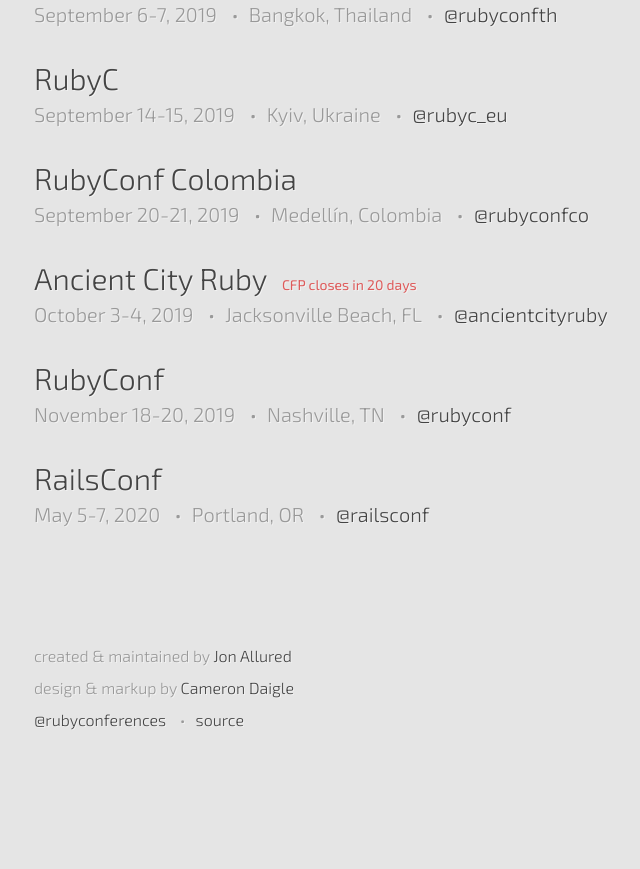
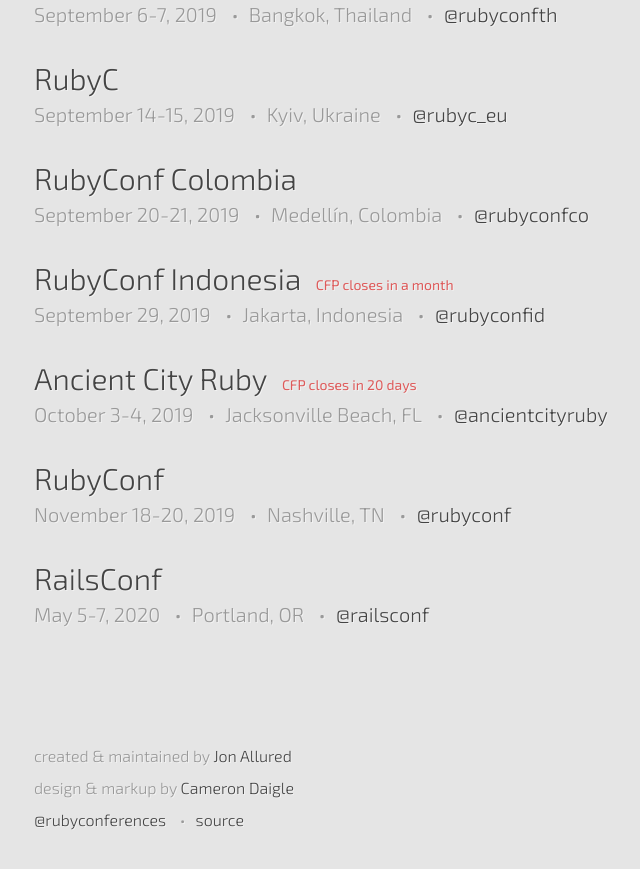
Before and after one commit to ruby-conferences/ruby-conferences.github.io, a Jekyll site: the page built from index.html, in a window 1280 px wide and 900 px high, scrolled down 1702 px. Shown: the top 869 px of the window, without its empty margins (206-846 px from the left). Built offline with Jekyll 4.4.1, drawn with Linux system fonts in a browser that asks for light colours; before the commit the page ends 2518 px from its top, so only the background shows below that.

Commit message:
Add RubyConf Indonesia 2019

```diff
--- a/_data/upcoming.yml
+++ b/_data/upcoming.yml
@@ -97,6 +97,14 @@
   cfp_phrase: "CFP closes"
   cfp_date: "June 15, 2019"
 
+- name: RubyConf Indonesia
+  location: Jakarta, Indonesia
+  dates: "September 29, 2019"
+  url: https://ruby.id/conf/2019/
+  twitter: rubyconfid
+  cfp_phrase: "CFP closes"
+  cfp_date: "August 11, 2019"
+
 - name: Ancient City Ruby
   location: Jacksonville Beach, FL
   dates: "October 3-4, 2019"
```
